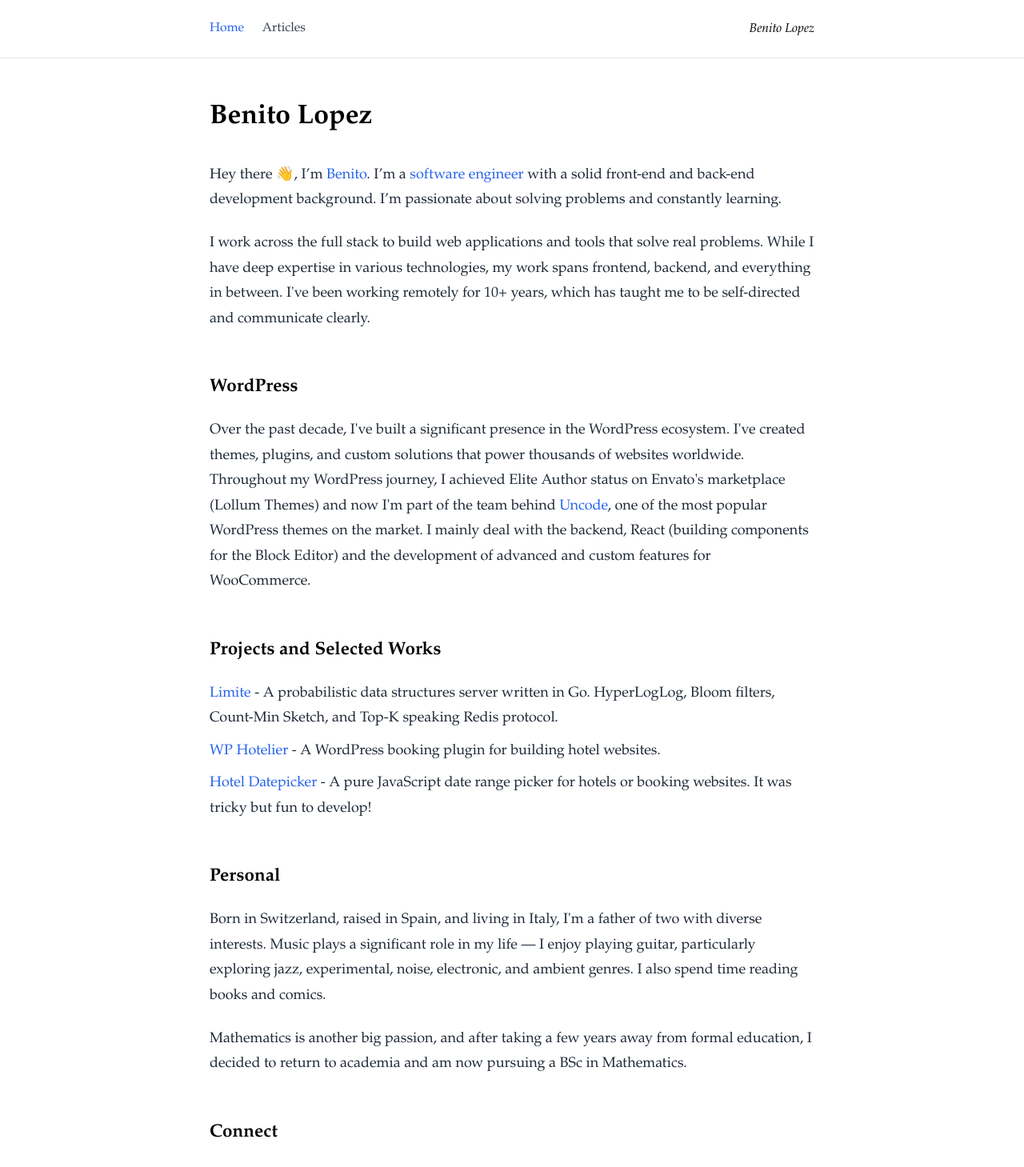
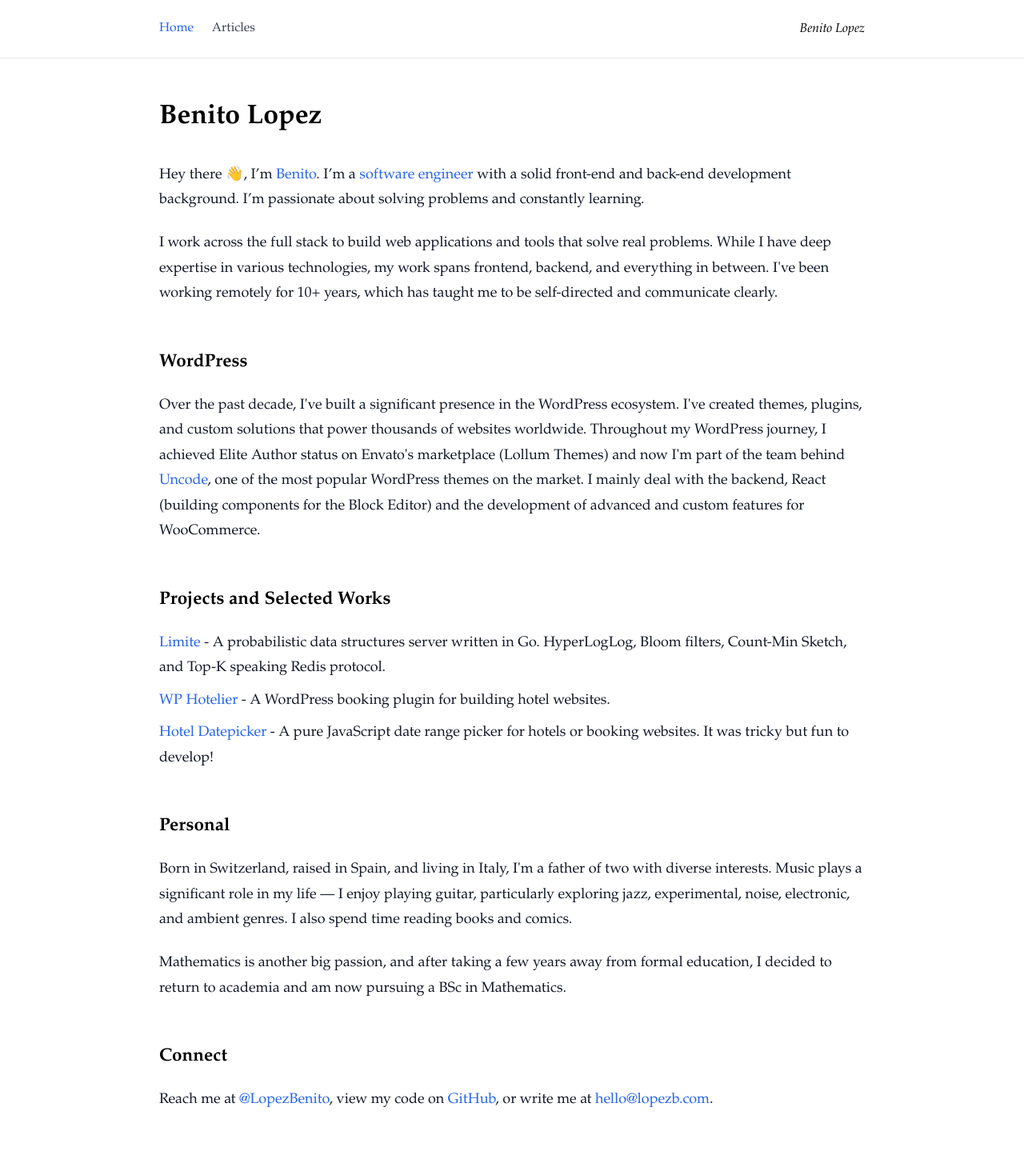
Before and after one commit to benitolopez/lopezb.com, a Next.js app: page / in a window 1280 px wide. Shown: the top 1459 px of the page at 80% size. Built offline with nearby package versions, Linux system fonts and the light colour scheme; no server answers.

Commit message:
Improve readability

```diff
--- a/app/(centered)/newsletter/confirm/page.tsx
+++ b/app/(centered)/newsletter/confirm/page.tsx
@@ -24,7 +24,7 @@ export default function NewsletterConfirm() {
         <h1 className="title leading-7 text-2xl font-bold text-black mb-5">
           You're all set!
         </h1>
-        <p className="leading-7 text-gray-800 mb-10">
+        <p className="leading-7 text-gray-900 mb-10">
           Thank you for confirming your subscription to my newsletter. You'll
           now receive important product updates, feature announcements, and key
           information straight to your inbox.
--- a/app/(centered)/newsletter/verify/page.tsx
+++ b/app/(centered)/newsletter/verify/page.tsx
@@ -25,7 +25,7 @@ export default function NewsletterConfirm() {
         <h1 className="title leading-7 text-2xl font-bold text-black mb-5">
           One more step!
         </h1>
-        <p className="leading-7 text-gray-800 mb-10">
+        <p className="leading-7 text-gray-900 mb-10">
           A verification email is on its way to your inbox. The email should
           arrive shortly. If it doesn't appear in your primary inbox, please
           check your promotions or spam folders.
--- a/app/(default-layout)/layout.tsx
+++ b/app/(default-layout)/layout.tsx
@@ -9,7 +9,7 @@ export default function DefaultLayout({
   return (
     <>
       <Navigation />
-      <main className="main container mx-auto px-6 my-6 md:px-8 md:my-8 lg:px-12 lg:my-12 max-w-3xl">
+      <main className="main container mx-auto px-6 my-6 md:px-8 md:my-8 lg:px-12 lg:my-12 max-w-[55rem]">
         {children}
       </main>
     </>
--- a/app/(default-layout)/page.tsx
+++ b/app/(default-layout)/page.tsx
@@ -8,7 +8,7 @@ export default function Home() {
         Benito Lopez
       </h1>
       <div className="content mt-8">
-        <p className="leading-7 text-gray-800 mb-5">
+        <p className="leading-7 text-gray-900 mb-5">
           Hey there 👋, I’m{" "}
           <Link href="/about" className="text-blue-600 hover:underline">
             Benito
@@ -24,7 +24,7 @@ export default function Home() {
           passionate about solving problems and constantly learning.
         </p>
 
-        <p className="leading-7 text-gray-800 mb-5">
+        <p className="leading-7 text-gray-900 mb-5">
           I work across the full stack to build web applications and tools that
           solve real problems. While I have deep expertise in various
           technologies, my work spans frontend, backend, and everything in
@@ -36,7 +36,7 @@ export default function Home() {
           WordPress
         </h2>
 
-        <p className="leading-7 text-gray-800 mb-5">
+        <p className="leading-7 text-gray-900 mb-5">
           Over the past decade, I've built a significant presence in the
           WordPress ecosystem. I've created themes, plugins, and custom
           solutions that power thousands of websites worldwide. Throughout my
@@ -58,7 +58,7 @@ export default function Home() {
           Projects and Selected Works
         </h2>
 
-        <ul className="leading-7 text-gray-800 mb-5">
+        <ul className="leading-7 text-gray-900 mb-5">
           <li className="mb-2">
             <a
               href="https://github.com/benitolopez/limite"
@@ -94,7 +94,7 @@ export default function Home() {
           Personal
         </h2>
 
-        <p className="leading-7 text-gray-800 mb-5">
+        <p className="leading-7 text-gray-900 mb-5">
           Born in Switzerland, raised in Spain, and living in Italy, I'm a
           father of two with diverse interests. Music plays a significant role
           in my life — I enjoy playing guitar, particularly exploring jazz,
@@ -102,7 +102,7 @@ export default function Home() {
           reading books and comics.
         </p>
 
-        <p className="leading-7 text-gray-800 mb-5">
+        <p className="leading-7 text-gray-900 mb-5">
           Mathematics is another big passion, and after taking a few years away
           from formal education, I decided to return to academia and am now
           pursuing a BSc in Mathematics.
@@ -112,7 +112,7 @@ export default function Home() {
           Connect
         </h2>
 
-        <p className="leading-7 text-gray-800 mb-5">
+        <p className="leading-7 text-gray-900 mb-5">
           Reach me at{" "}
           <a
             href="https://twitter.com/LopezBenito"
--- a/app/globals.css
+++ b/app/globals.css
@@ -3,7 +3,7 @@
 @tailwind utilities;
 
 html {
-  /* -webkit-font-smoothing: antialiased; */
+  -webkit-font-smoothing: antialiased;
   font-size: 18px;
   font-family: Palatino, "Palatino Linotype", "Book Antiqua", Georgia, serif;
 }
--- a/components/forms/newsletter.tsx
+++ b/components/forms/newsletter.tsx
@@ -7,7 +7,7 @@ import Link from "next/link";
 export default function NewsletterForm() {
   const [state, action, pending] = useActionState(
     subscribeToNewsletter,
-    undefined
+    undefined,
   );
 
   return (
@@ -16,7 +16,7 @@ export default function NewsletterForm() {
         <h2 className="leading-7 text-black mb-5 font-bold text-xl">
           Stay updated on new releases and important updates
         </h2>
-        <p className="leading-7 text-gray-800 mb-5">
+        <p className="leading-7 text-gray-900 mb-5">
           Join my newsletter for product updates, feature announcements, and
           important information. No spam, just the essentials when there's
           something worth sharing.
@@ -28,7 +28,7 @@ export default function NewsletterForm() {
               name="email"
               id="email"
               required
-              className="block border w-full py-2 px-5 text-gray-800 placeholder:text-gray-800 rounded-md bg-gray-50 focus:outline-blue-500 outline-offset-0 sm:h-[60px]"
+              className="block border w-full py-2 px-5 text-gray-900 placeholder:text-gray-900 rounded-md bg-gray-50 focus:outline-blue-500 outline-offset-0 sm:h-[60px]"
               placeholder="Enter your email address"
               defaultValue={state?.values?.email || ""}
               aria-invalid={state?.errors?.email ? "true" : "false"}
--- a/components/nav/navigation.tsx
+++ b/components/nav/navigation.tsx
@@ -5,7 +5,7 @@ import Link from "next/link";
 export default function Navigation() {
   return (
     <header className="border-b py-4">
-      <div className="container mx-auto px-6 md:px-8 lg:px-12 max-w-3xl sm:flex justify-between items-center">
+      <div className="container mx-auto px-6 md:px-8 lg:px-12 max-w-[55rem] sm:flex justify-between items-center">
         <Link
           href="/"
           className="order-2 border-b block pt-2 pb-4 mb-4 sm:p-0 sm:m-0 sm:border-0"
--- a/components/tags/note.tsx
+++ b/components/tags/note.tsx
@@ -8,7 +8,7 @@ export default function Note({
   title: string;
 }) {
   return (
-    <div className="note rounded-md leading-7 text-gray-800 mb-5 border p-5 text-sm">
+    <div className="note rounded-md leading-7 text-gray-900 mb-5 border p-5 text-sm">
       {title && <strong className="font-bold text-gray-950">{title}:</strong>}
       <div className="m-0">{children}</div>
     </div>
--- a/mdx-components.tsx
+++ b/mdx-components.tsx
@@ -44,15 +44,15 @@ export function useMDXComponents(components: MDXComponents): MDXComponents {
     ),
     hr: () => <hr className="mb-5" />,
     p: ({ children }) => (
-      <p className="leading-7 text-gray-800 mb-5">{children}</p>
+      <p className="leading-7 text-gray-900 mb-5">{children}</p>
     ),
     ul: ({ children }) => (
-      <ul className="leading-7 text-gray-800 mb-5 pl-3 ml-3 list-disc marker:text-gray-300">
+      <ul className="leading-7 text-gray-900 mb-5 pl-3 ml-3 list-disc marker:text-gray-300">
         {children}
       </ul>
     ),
     ol: ({ children }) => (
-      <ol className="leading-7 text-gray-800 mb-5 pl-4 list-decimal marker:text-gray-400">
+      <ol className="leading-7 text-gray-900 mb-5 pl-4 list-decimal marker:text-gray-400">
         {children}
       </ol>
     ),
```
